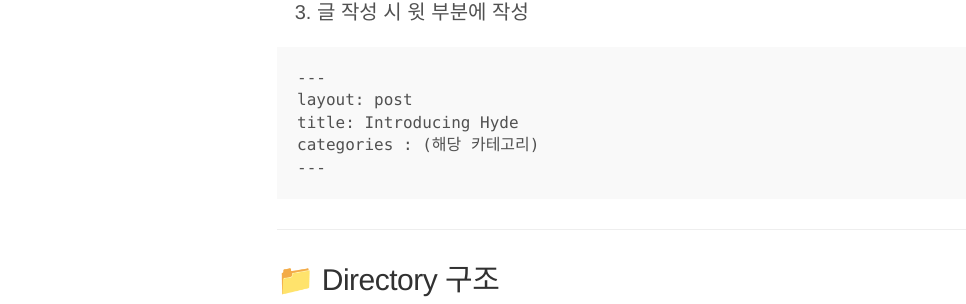
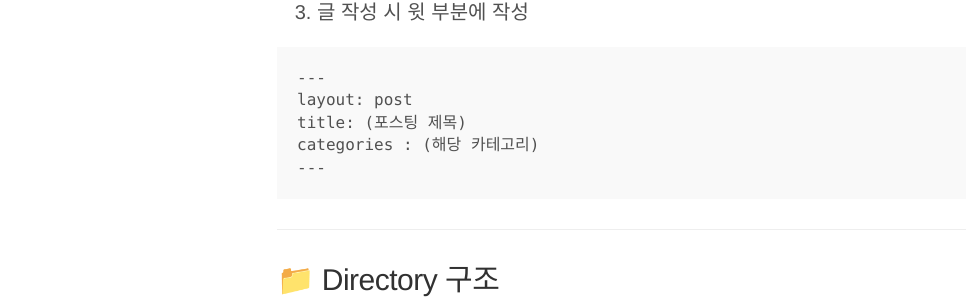
Before and after one commit to Eye-Remocon/Eye-Remocon.github.io, a Jekyll site: the page built from rule.md, in a window 1280 px wide and 900 px high, scrolled down 672 px. Shown: the part 192-496 px from the top of the window, without its empty margins (3-969 px from the left). Built offline with Jekyll 4.4.1, drawn with Linux system fonts in a browser that asks for light colours; some web fonts are replaced.

Commit message:
Update rule.md

```diff
--- a/rule.md
+++ b/rule.md
@@ -34,7 +34,7 @@ Home Edge 프로젝트를 진행하면서 해당 기능을 어떻게 구현하
 <pre>
 ---
 layout: post
-title: Introducing Hyde
+title: (포스팅 제목)
 categories : (해당 카테고리)
 ---
 </pre>
```
